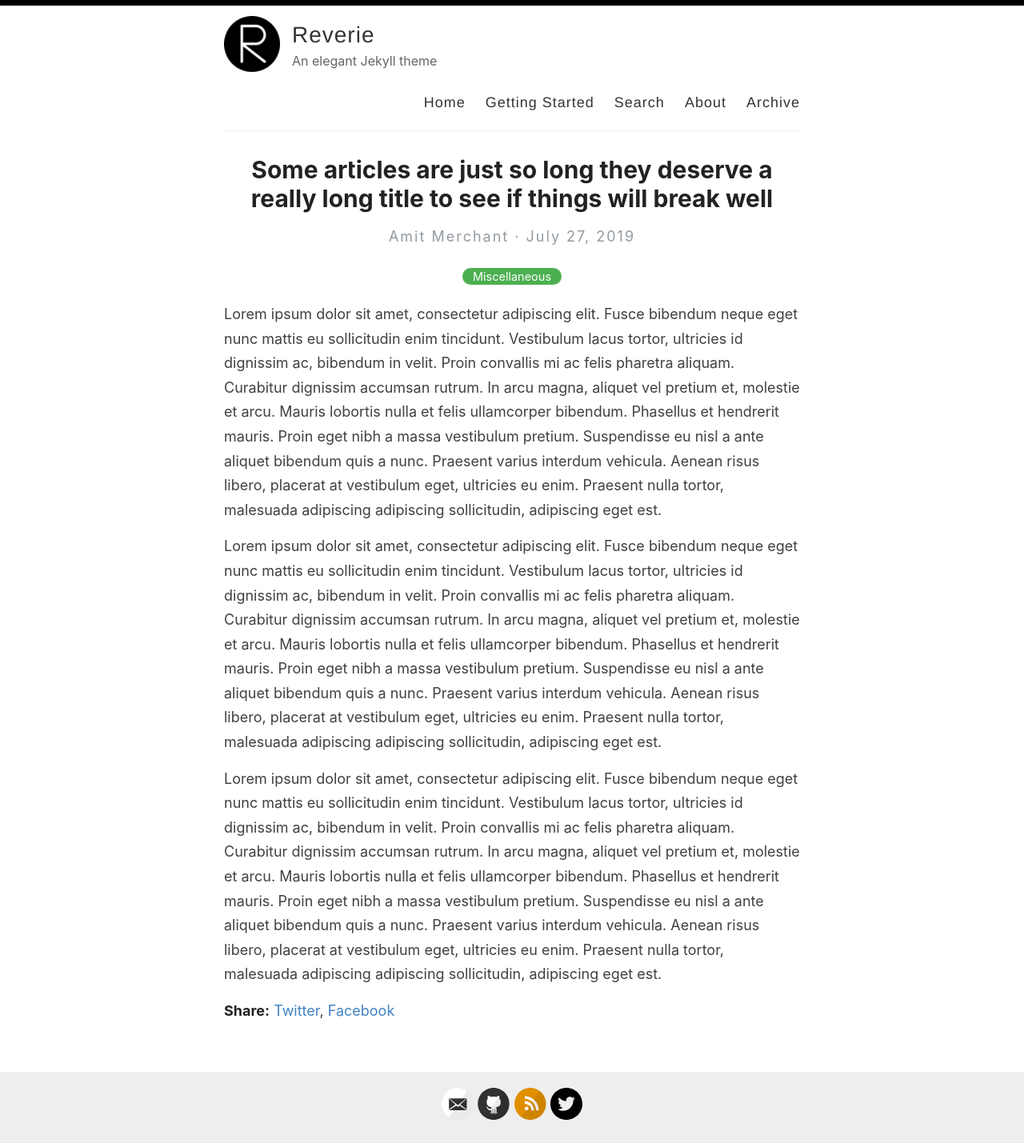
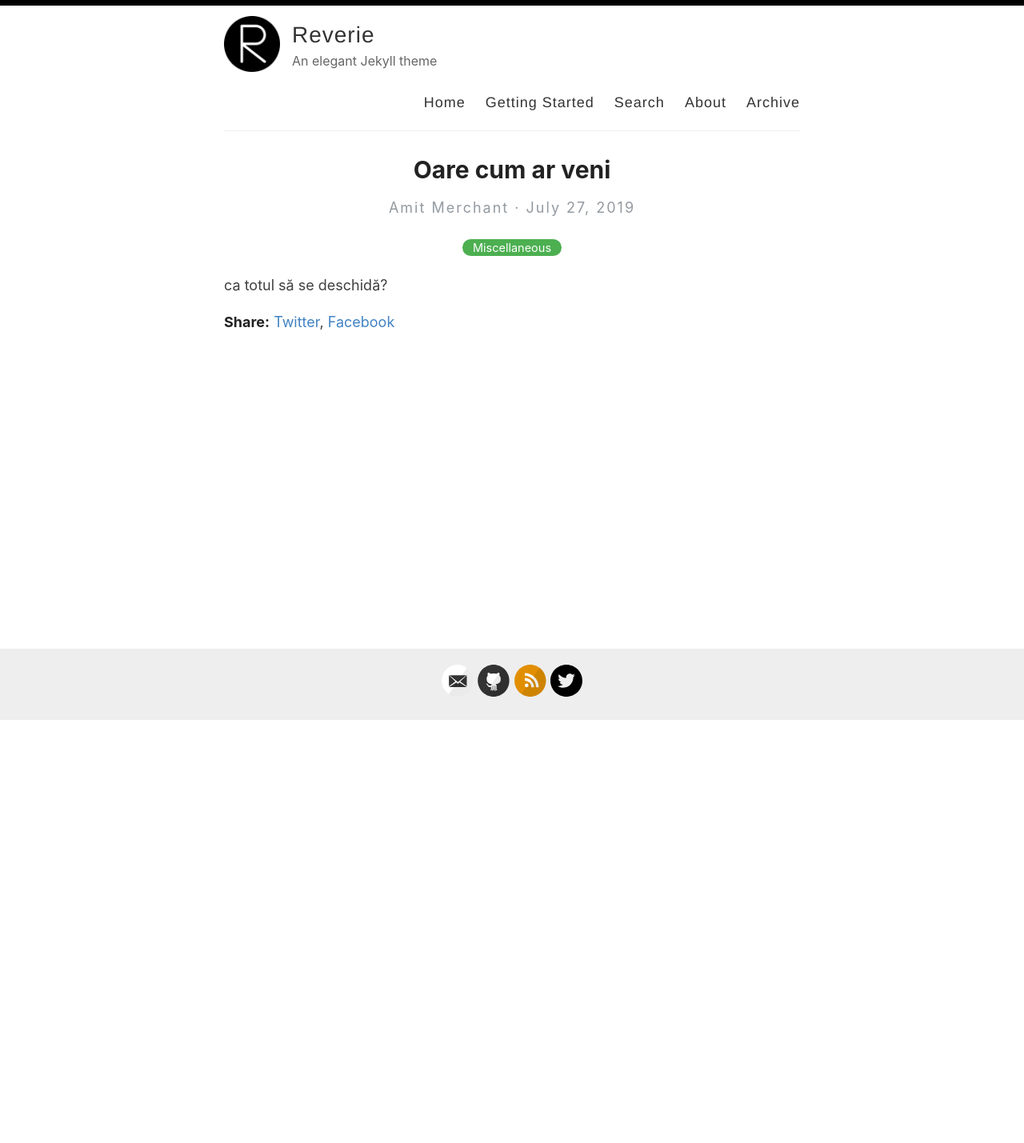
Before and after one commit to Cristian-CALOIAN/reverie, a Jekyll site: the page built from _posts/2019-7-27-super-long-article.md, in a window 1280 px wide. Shown: the whole page at 80% size. Built offline with Jekyll 4.4.1, drawn with Linux system fonts in a browser that asks for light colours; after the commit the page ends 901 px from its top, so only the background shows below that.

Commit message:
Update 2019-7-27-super-long-article.md

```diff
--- a/_posts/2019-7-27-super-long-article.md
+++ b/_posts/2019-7-27-super-long-article.md
@@ -1,11 +1,7 @@
 ---
 layout: post
-title: Some articles are just so long they deserve a really long title to see if things will break well
+title: Oare cum ar veni
 categories: Miscellaneous
 ---
 
-Lorem ipsum dolor sit amet, consectetur adipiscing elit. Fusce bibendum neque eget nunc mattis eu sollicitudin enim tincidunt. Vestibulum lacus tortor, ultricies id dignissim ac, bibendum in velit. Proin convallis mi ac felis pharetra aliquam. Curabitur dignissim accumsan rutrum. In arcu magna, aliquet vel pretium et, molestie et arcu. Mauris lobortis nulla et felis ullamcorper bibendum. Phasellus et hendrerit mauris. Proin eget nibh a massa vestibulum pretium. Suspendisse eu nisl a ante aliquet bibendum quis a nunc. Praesent varius interdum vehicula. Aenean risus libero, placerat at vestibulum eget, ultricies eu enim. Praesent nulla tortor, malesuada adipiscing adipiscing sollicitudin, adipiscing eget est.
-
-Lorem ipsum dolor sit amet, consectetur adipiscing elit. Fusce bibendum neque eget nunc mattis eu sollicitudin enim tincidunt. Vestibulum lacus tortor, ultricies id dignissim ac, bibendum in velit. Proin convallis mi ac felis pharetra aliquam. Curabitur dignissim accumsan rutrum. In arcu magna, aliquet vel pretium et, molestie et arcu. Mauris lobortis nulla et felis ullamcorper bibendum. Phasellus et hendrerit mauris. Proin eget nibh a massa vestibulum pretium. Suspendisse eu nisl a ante aliquet bibendum quis a nunc. Praesent varius interdum vehicula. Aenean risus libero, placerat at vestibulum eget, ultricies eu enim. Praesent nulla tortor, malesuada adipiscing adipiscing sollicitudin, adipiscing eget est.
-
-Lorem ipsum dolor sit amet, consectetur adipiscing elit. Fusce bibendum neque eget nunc mattis eu sollicitudin enim tincidunt. Vestibulum lacus tortor, ultricies id dignissim ac, bibendum in velit. Proin convallis mi ac felis pharetra aliquam. Curabitur dignissim accumsan rutrum. In arcu magna, aliquet vel pretium et, molestie et arcu. Mauris lobortis nulla et felis ullamcorper bibendum. Phasellus et hendrerit mauris. Proin eget nibh a massa vestibulum pretium. Suspendisse eu nisl a ante aliquet bibendum quis a nunc. Praesent varius interdum vehicula. Aenean risus libero, placerat at vestibulum eget, ultricies eu enim. Praesent nulla tortor, malesuada adipiscing adipiscing sollicitudin, adipiscing eget est.
+ca totul să se deschidă?
```
